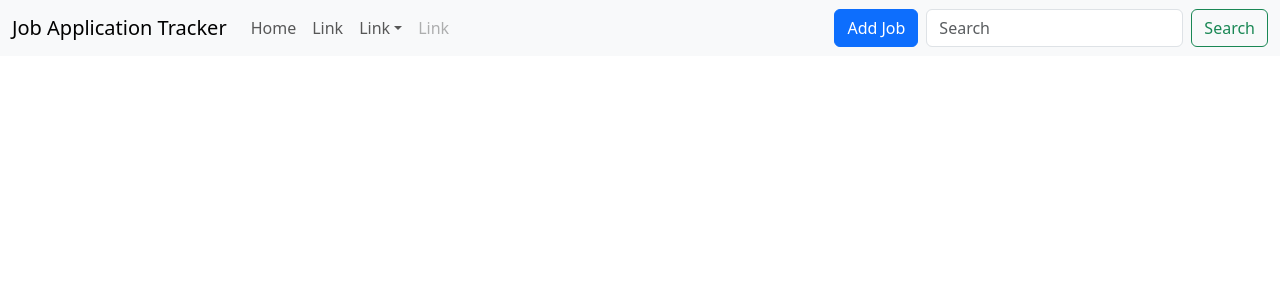
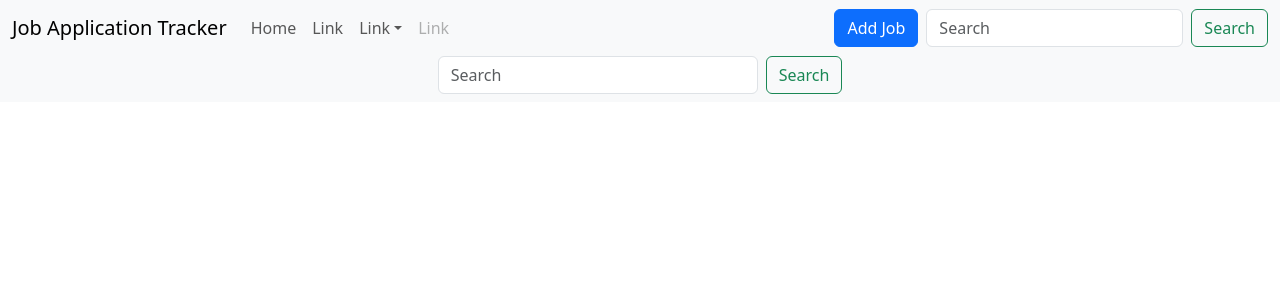
Before and after one commit to cleecoloma/job-application-tracker, a React (Vite) app: page / in a window 1280 px wide. Shown: the top 300 px of the page. Built offline with nearby package versions, Linux system fonts and the light colour scheme.

Commit message:
added search component

```diff
--- a/src/App.jsx
+++ b/src/App.jsx
@@ -3,6 +3,7 @@ import 'bootstrap/dist/css/bootstrap.min.css';
 import Header from './components/Header';
 import React from 'react';
 import AddJobModal from './components/AddJobModal';
+import Search from './components/Search';
 
 class App extends React.Component {
   constructor() {
@@ -20,6 +21,7 @@ class App extends React.Component {
     return (
       <>
         <Header toggleModal={this.toggleModal} />
+        <Search />
         <AddJobModal
           modalPreview={this.state.modalPreview}
           toggleModal={this.toggleModal}
--- /dev/null
+++ b/src/components/Search.jsx
@@ -0,0 +1,34 @@
+import React from 'react';
+import Button from 'react-bootstrap/Button';
+import Container from 'react-bootstrap/Container';
+import Form from 'react-bootstrap/Form';
+import Navbar from 'react-bootstrap/Navbar';
+
+class Search extends React.Component {
+  constructor() {
+    super();
+  }
+
+  render() {
+    return (
+      <>
+        <Navbar expand="lg" className="bg-body-tertiary mt-5" fixed="top">
+          <Container fluid>
+            <Form className="d-flex justify-content-center mx-auto">
+              <Form.Control
+                type="search"
+                style={{ width:"20rem"}}
+                placeholder="Search"
+                className="me-2"
+                aria-label="Search"
+              />
+              <Button variant="outline-success">Search</Button>
+            </Form>
+          </Container>
+        </Navbar>
+      </>
+    );
+  }
+}
+
+export default Search;
```
